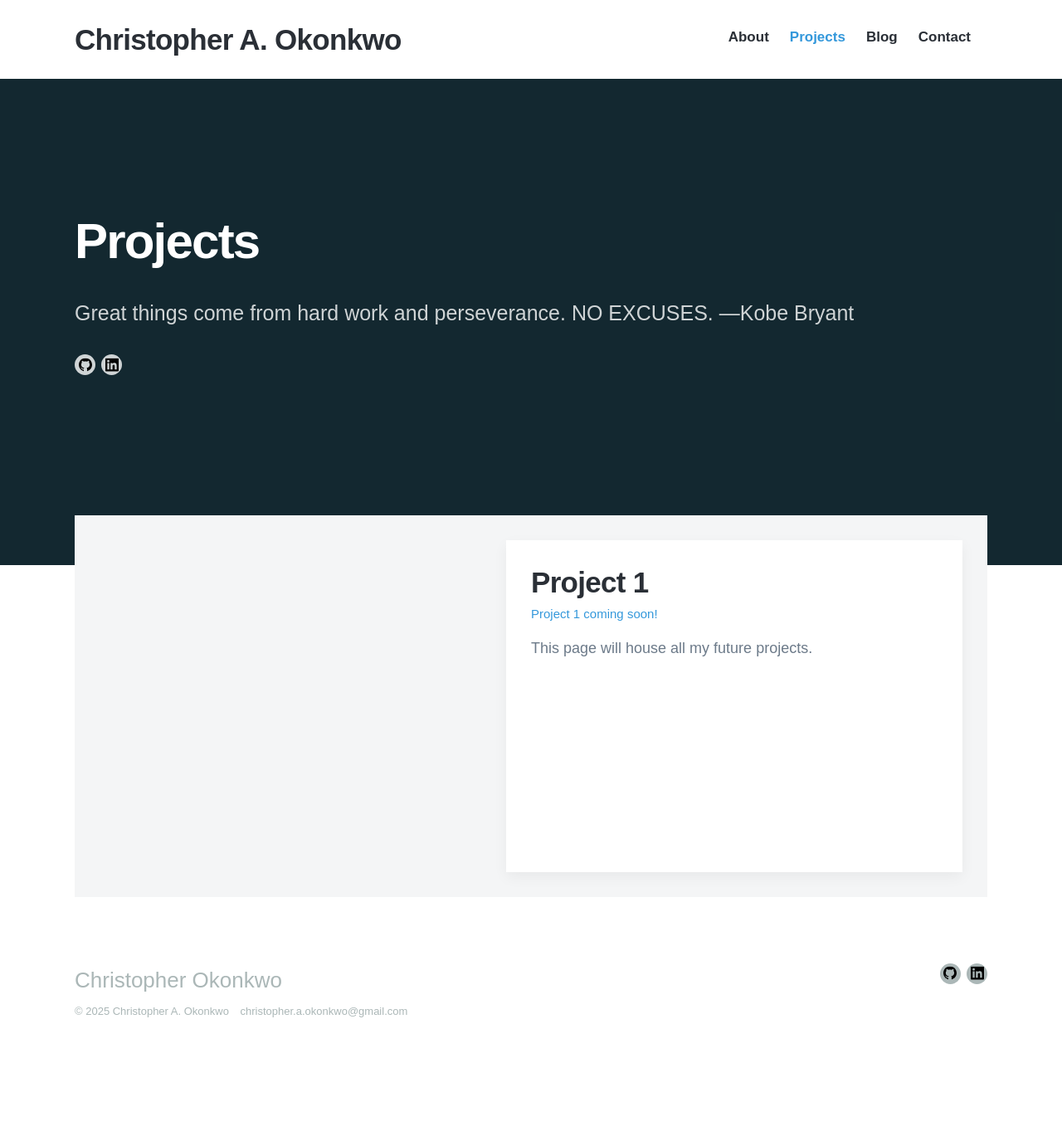
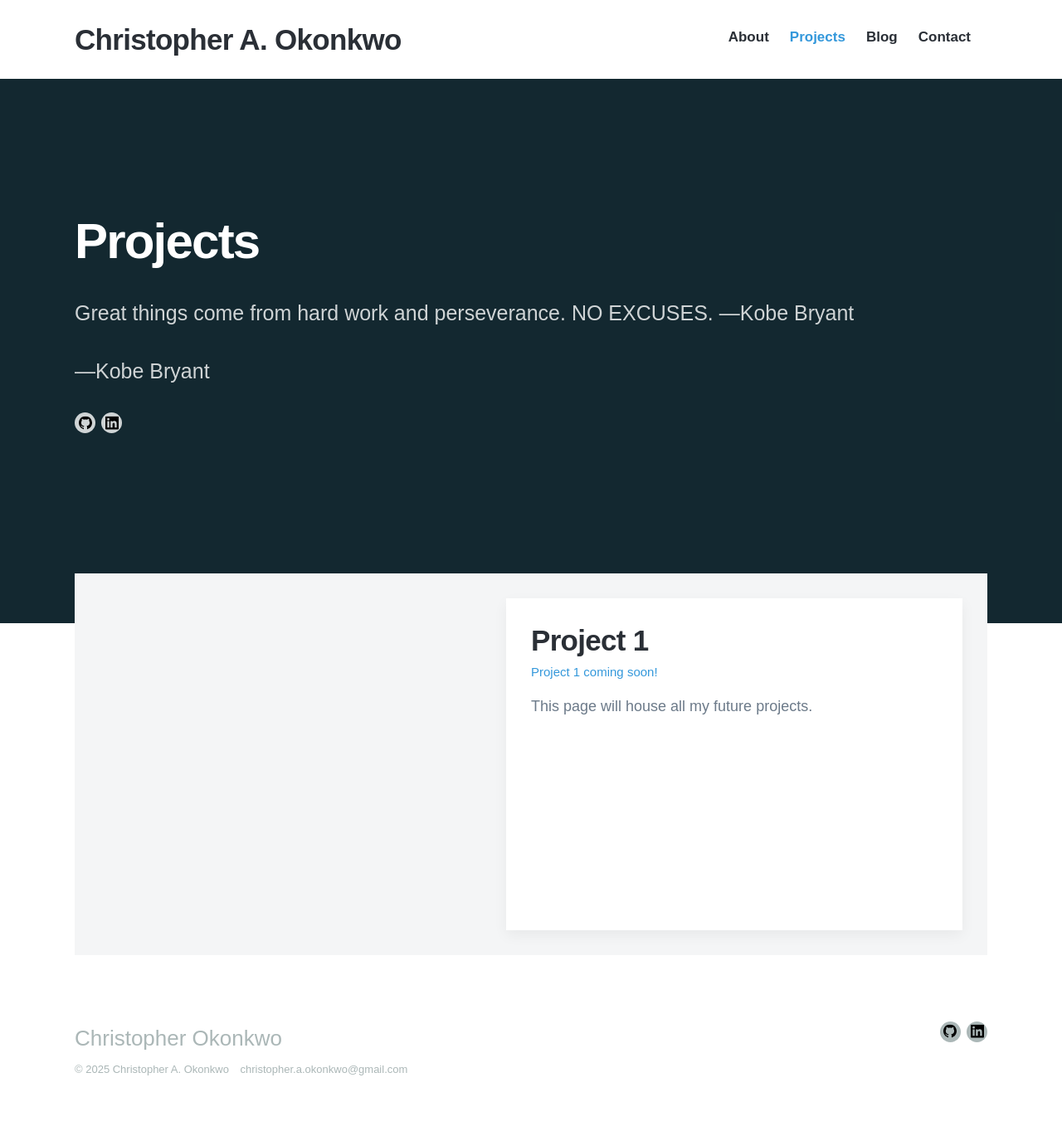
Before and after one commit to crisokonkwo/crisokonkwo.github.io, a Jekyll site: the page built from project/index.html, in a window 1280 px wide. Shown: the whole page at 83% size. Built offline with Jekyll 4.4.1, drawn with Linux system fonts in a browser that asks for light colours; nearby versions of some CDN libraries; some web fonts are replaced; before the commit the page ends 1305 px from its top, so only the background shows below that.

Commit message:
Update index.html

```diff
--- a/project/index.html
+++ b/project/index.html
@@ -15,6 +15,7 @@ featured_image:
 
 		<h1>Projects</h1>
 		<p style="font-size: 25px"> Great things come from hard work and perseverance. NO EXCUSES. —Kobe Bryant </p>
+		<p style="font-size: 25px"> —Kobe Bryant </p>
 
 		{% include socials.html %}
 
```
